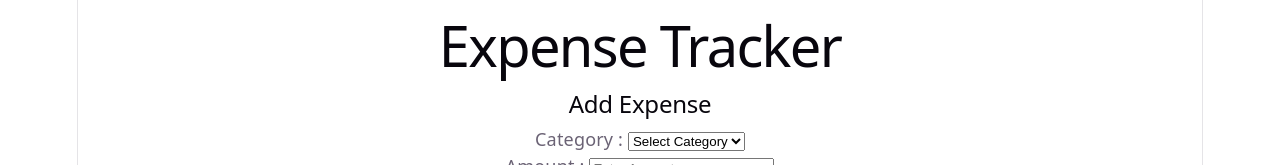
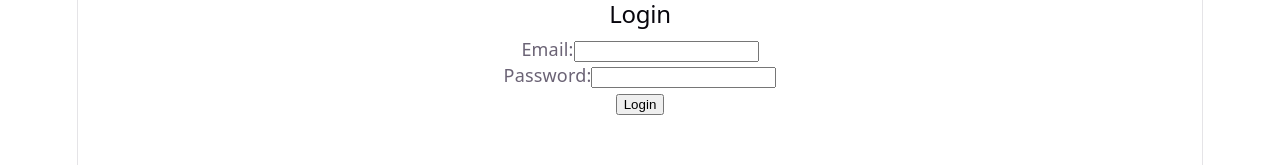
Before and after one commit to kartik-builds/expenseTracker, a React app in the folder Frontend/: page / in a window 1280 px wide. Shown: the top 165 px of the page. Built offline with nearby package versions, Linux system fonts and the light colour scheme; no server answers; the HTML template or start-up script is replaced by a standard one.

Commit message:
Added login page with connecting endpoints

```diff
--- a/Frontend/src/App.jsx
+++ b/Frontend/src/App.jsx
@@ -1,10 +1,12 @@
 import "./App.css"
 import ExpenseList from "./components/ExpenseList"
-import { useState, useEffect } from "react"
+import { useState} from "react"
 import ExpenseForm from "./components/ExpenseForm"
+import Login from "./components/Login"
 function App() {
   const [expenses, setExpenses] = useState([])
   const [editingExpense, setEditingExpense] = useState(null)
+  const [user, setUser] = useState(null);
   const fetchExpenses = async () => {
     try {
       const response = await fetch('http://localhost:3000/api/expenses', {
@@ -21,25 +23,42 @@ function App() {
     }
   }
 
-  useEffect(() => {
-    fetchExpenses()
-  }, [])
   return (
     <>
+      {!user ? (
+        <Login
+          onLoginSuccess={(loggedInUser) => {
+            setUser(loggedInUser);
+            fetchExpenses();
+          }}
+        />
+      ) : (
+        <>
           <h1>Expense Tracker</h1>
-      <ExpenseForm onExpenseAdded={fetchExpenses} editingExpense={editingExpense} onCancelEdit={() => setEditingExpense(null)} />
+
+          <ExpenseForm
+            onExpenseAdded={fetchExpenses}
+            editingExpense={editingExpense}
+            onCancelEdit={() => setEditingExpense(null)}
+          />
+
           <ExpenseList
             expenses={expenses}
             onExpenseDeleted={(id) => {
               setExpenses(prevExpenses =>
-            prevExpenses.filter(expense => expense._id !== id)
+                prevExpenses.filter(
+                  expense => expense._id !== id
+                )
               );
             }}
             onEdit={(expense) => {
-          setEditingExpense(expense)
+              setEditingExpense(expense);
             }}
           />
         </>
-  )
+      )}
+    </>
+  );
 }
+
 export default App
--- a/Frontend/src/components/ExpenseForm.jsx
+++ b/Frontend/src/components/ExpenseForm.jsx
@@ -27,6 +27,7 @@ const ExpenseForm = ({ onExpenseAdded, editingExpense, onCancelEdit }) => {
                     : 'http://localhost:3000/api/expenses',
                 {
                     method: editingExpense ? 'PUT' : 'POST',
+                    credentials: "include",
                     headers: {
                         'Content-Type': 'application/json'
                     },
--- a/Frontend/src/components/ExpenseList.jsx
+++ b/Frontend/src/components/ExpenseList.jsx
@@ -3,6 +3,7 @@ const ExpenseList = ({ expenses, onExpenseDeleted, onEdit }) => {
         try{
             const response = await fetch(`http://localhost:3000/api/expenses/${id}`, {
                 method: 'DELETE',
+                credentials: "include"
             })
             if(!response.ok){
                 throw new Error('Failed to delete expense')
--- /dev/null
+++ b/Frontend/src/components/Login.jsx
@@ -0,0 +1,63 @@
+import { useState } from "react";
+function Login({ onLoginSuccess }) {
+    const [email, setEmail] = useState("");
+    const [password, setPassword] = useState("");
+    const handleSubmit = async (event) => {
+        event.preventDefault();
+
+        try {
+            const response = await fetch("http://localhost:3000/api/auth/login", {
+                method: "POST",
+                headers: {
+                    "Content-Type": "application/json"
+                },
+                credentials: "include",
+                body: JSON.stringify({ email, password })
+            });
+
+            const data = await response.json();
+
+            if (!response.ok) {
+                throw new Error(data.message || "Login failed");
+            }
+            onLoginSuccess(data.user);
+
+        } catch (error) {
+            console.error("Login error:", error.message);
+        }
+    };
+
+    return (
+        <div>
+            <h2>Login</h2>
+
+            <form onSubmit={handleSubmit}>
+                <div>
+                    <label htmlFor="email">Email:</label>
+                    <input
+                        id="email"
+                        type="email"
+                        value={email}
+                        onChange={(event) => setEmail(event.target.value)}
+                        required
+                    />
+                </div>
+
+                <div>
+                    <label htmlFor="password">Password:</label>
+                    <input
+                        id="password"
+                        type="password"
+                        value={password}
+                        onChange={(event) => setPassword(event.target.value)}
+                        required
+                    />
+                </div>
+
+                <button type="submit">Login</button>
+            </form>
+        </div>
+    );
+}
+
+export default Login;
```
Lines whose indentation alone changed are shown as unchanged.
